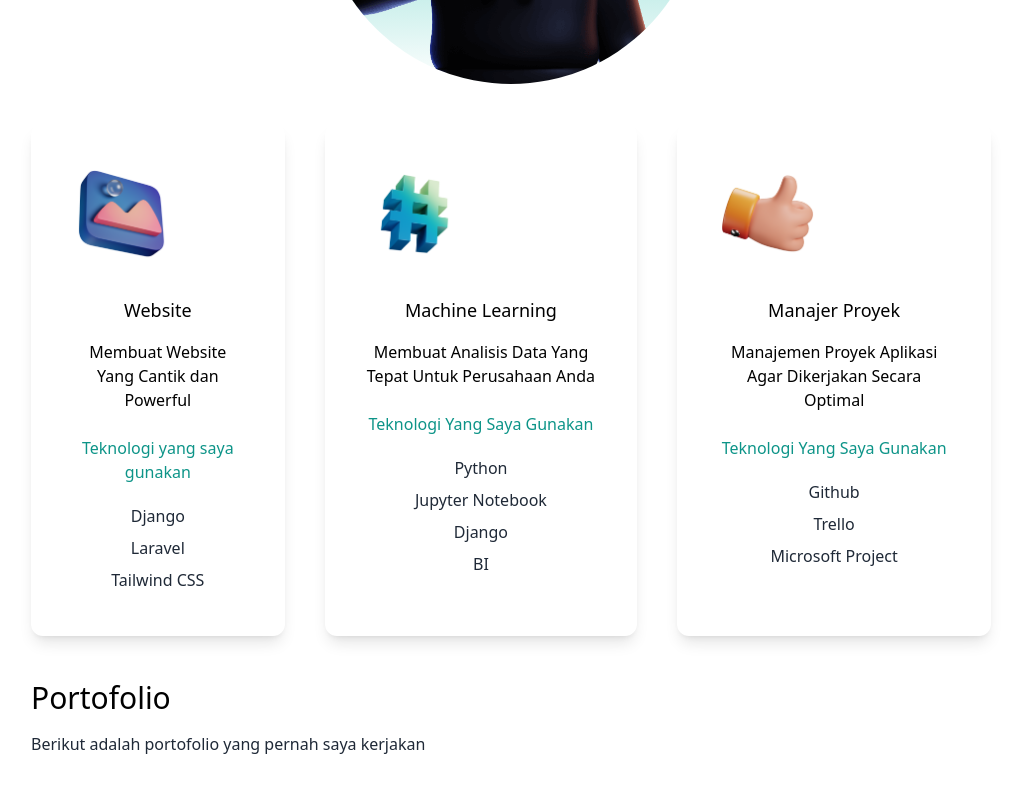
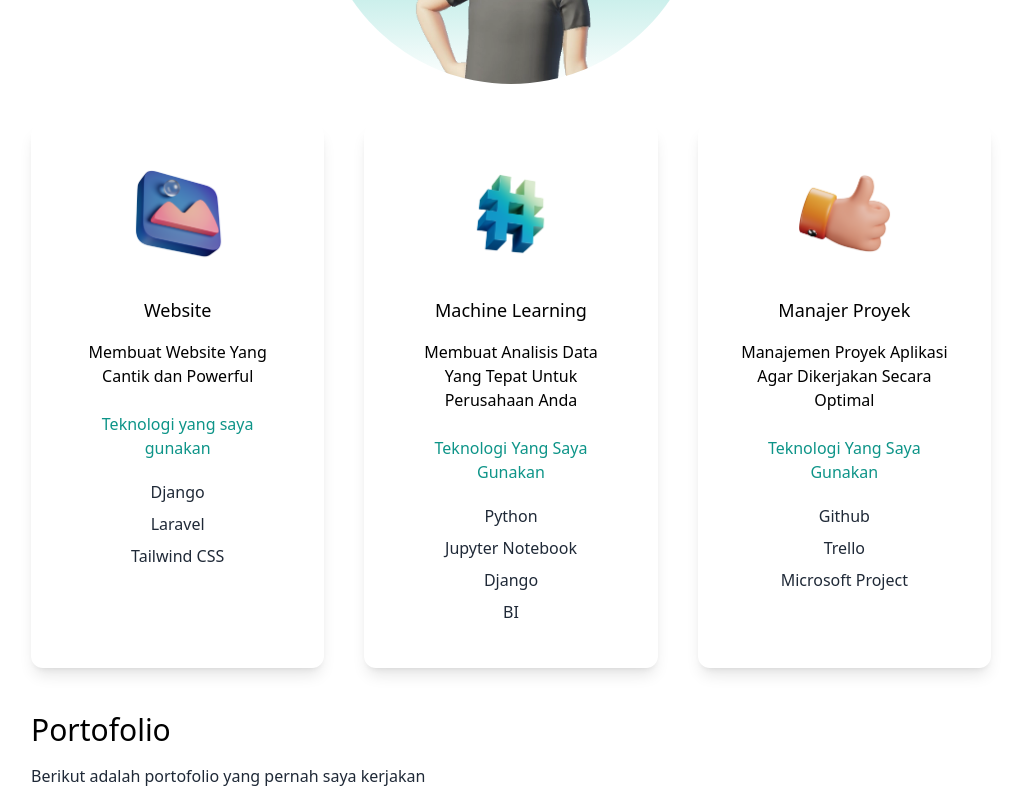
Before and after one commit to AgusPribadi/My-Portofolio, a Next.js app: page / in a window 1280 px wide. Shown: the part 940-1746 px from the top of the page, without its empty margins (129-1149 px from the left). Built offline with nearby package versions, Linux system fonts and the light colour scheme.

Commit message:
mengubah foto, dan menengahkan gambar

```diff
--- a/pages/index.js
+++ b/pages/index.js
@@ -2,7 +2,7 @@ import Head from "next/head";
 import { BsFillMoonStarsFill } from "react-icons/bs";
 import { AiFillTwitterCircle, AiFillLinkedin, AiFillYoutube, AiFillGithub, AiFillInstagram, AiFillFacebook } from "react-icons/ai";
 import Image from "next/image";
-import deved from "../public/dev-ed-wave.png";
+import agus from "../public/Agus Pribadi.png";
 import design from "../public/design.png";
 import code from "../public/code.png";
 import consulting from "../public/consulting.png";
@@ -69,14 +69,14 @@ export default function Home() {
                             </a>
                         </div>
                         <div className="relative mx-auto bg-gradient-to-b from-teal-500 rounded-full w-80 h-80 mt-20 overflow-hidden md:h-96 md:w-96">
-                            <Image src={deved} layout="fill" objectFit="cover" />
+                            <Image src={agus} layout="fill" objectFit="cover" />
                         </div>
                     </section>
 
                     <section>
                         <div className="lg:flex gap-10">
-                            <div className="text-center shadow-lg p-10 rounded-xl my-10">
-                                <Image src={design} width={100} height={100} />
+                            <div className="text-center shadow-lg p-10 rounded-xl my-10 dark:bg-white flex-1">
+                                <Image class="mx-auto" src={design} width={100} height={100} />
                                 <h3 className="text-lg font-medium pt-8 pb-2">Website</h3>
                                 <p className="py-2"> Membuat Website Yang Cantik dan Powerful</p>
                                 <h4 className="py-4 text-teal-600">Teknologi yang saya gunakan</h4>
@@ -84,8 +84,8 @@ export default function Home() {
                                 <p className="text-gray-800 py-1">Laravel</p>
                                 <p className="text-gray-800 py-1">Tailwind CSS</p>
                             </div>
-                            <div className="text-center shadow-lg p-10 rounded-xl my-10">
-                                <Image src={code} width={100} height={100} />
+                            <div className="text-center shadow-lg p-10 rounded-xl my-10 dark:bg-white flex-1">
+                                <Image class="mx-auto" src={code} width={100} height={100} />
                                 <h3 className="text-lg font-medium pt-8 pb-2">Machine Learning</h3>
                                 <p className="py-2"> Membuat Analisis Data Yang Tepat Untuk Perusahaan Anda</p>
                                 <h4 className="py-4 text-teal-600">Teknologi Yang Saya Gunakan</h4>
@@ -94,8 +94,8 @@ export default function Home() {
                                 <p className="text-gray-800 py-1">Django</p>
                                 <p className="text-gray-800 py-1">BI</p>
                             </div>
-                            <div className="text-center shadow-lg p-10 rounded-xl my-10">
-                                <Image src={consulting} width={100} height={100} />
+                            <div className="text-center shadow-lg p-10 rounded-xl my-10 dark:bg-white flex-1">
+                                <Image class="mx-auto" src={consulting} width={100} height={100} />
                                 <h3 className="text-lg font-medium pt-8 pb-2">Manajer Proyek</h3>
                                 <p className="py-2"> Manajemen Proyek Aplikasi Agar Dikerjakan Secara Optimal</p>
                                 <h4 className="py-4 text-teal-600">Teknologi Yang Saya Gunakan</h4>
```
Also changed, not shown: public/Agus Pribadi.png (added), public/dev-ed-wave.png (deleted).
